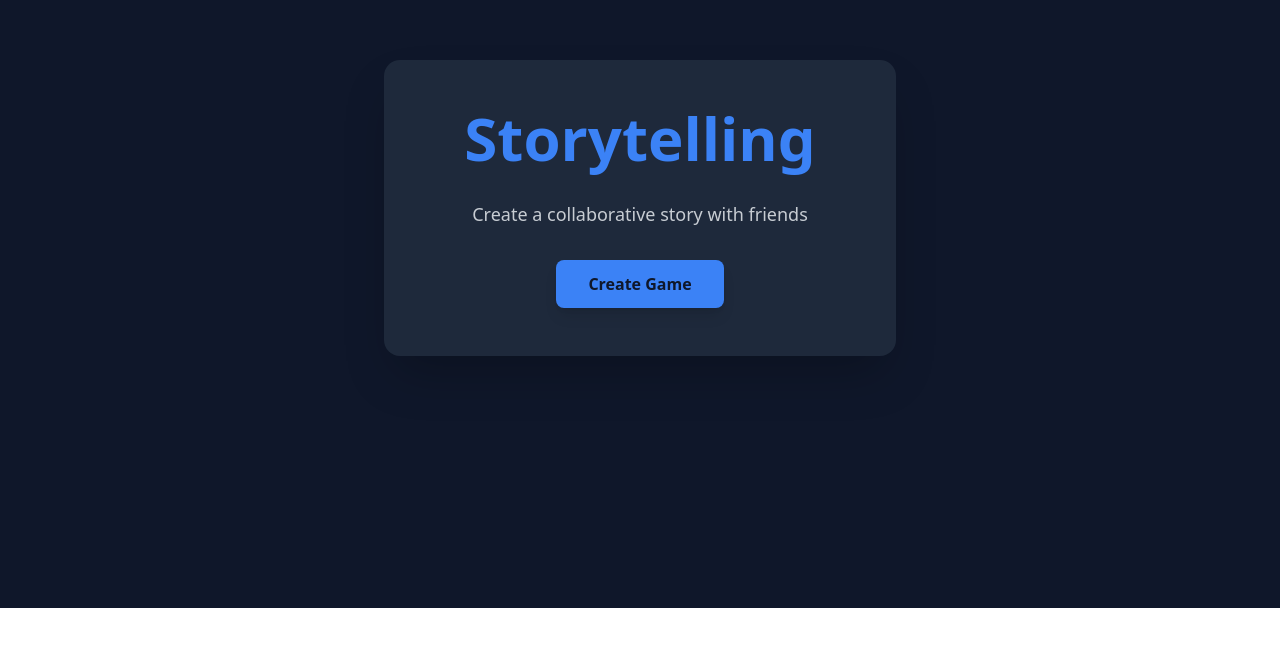
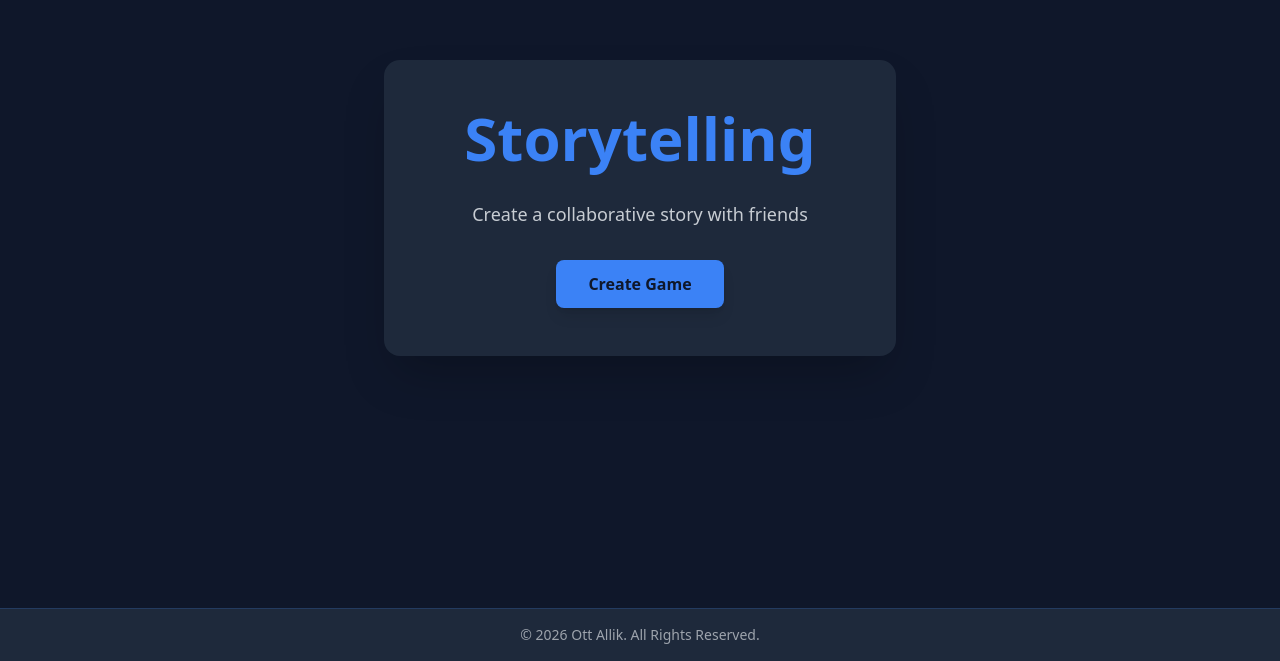
Before and after one commit to Poissott/Storywriting-help, a React (Vite) app: page / in a window 1280 px wide. Shown: the part 192-853 px from the top of the page. Before the commit the page ends 800 px from the top, so only its background shows below. Built offline with nearby package versions, Linux system fonts and the light colour scheme; no server answers.

Commit message:
copyright

```diff
--- a/src/App.jsx
+++ b/src/App.jsx
@@ -1,4 +1,5 @@
 import {Route, Routes, BrowserRouter} from "react-router-dom";
+import MainLayout from "./Layouts/MainLayout.jsx";
 import HomePage from "./Pages/HomePage.jsx";
 import PlayGame from "./Pages/PlayGame.jsx";
 import Lobby from "./Pages/Lobby.jsx";
@@ -9,22 +10,12 @@ const App = () => {
         <>
             <BrowserRouter>
                 <Routes>
-                    <Route
-                        path="/"
-                        element={<HomePage />}
-                    />
-                    <Route
-                        path="/game/:roomId"
-                        element={<PlayGame />}
-                    />
-                    <Route
-                        path="/lobby/:roomId"
-                        element={<Lobby />}
-                    />
-                    <Route
-                        path="/results/:roomId"
-                        element={<Results />}
-                    />
+                    <Route element={<MainLayout />}>
+                        <Route path="/" element={<HomePage />} />
+                        <Route path="/game/:roomId" element={<PlayGame />} />
+                        <Route path="/lobby/:roomId" element={<Lobby />} />
+                        <Route path="/results/:roomId" element={<Results />} />
+                    </Route>
                 </Routes>
             </BrowserRouter>
         </>
--- a/src/Layouts/MainLayout.jsx
+++ b/src/Layouts/MainLayout.jsx
@@ -3,7 +3,14 @@ import {Outlet} from "react-router-dom";
 
 function MainLayout() {
     return (
-        <Outlet />
+        <div className="flex flex-col min-h-screen">
+            <div className="flex-1">
+                <Outlet />
+            </div>
+            <footer className="bg-two border-t border-three/20 py-4 text-center text-four/60 text-sm">
+                © 2026 Ott Allik. All Rights Reserved.
+            </footer>
+        </div>
     );
 }
 
```
